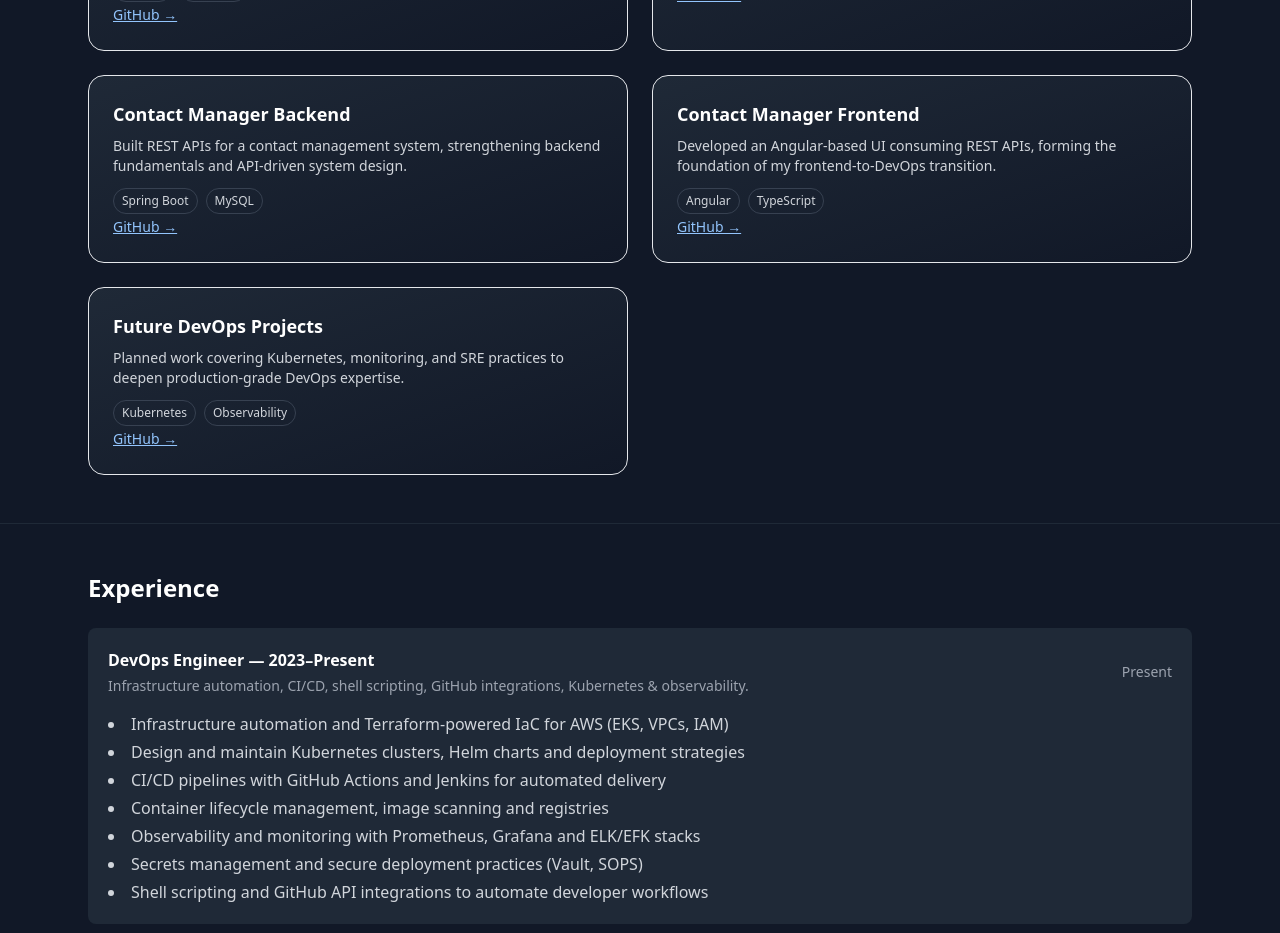
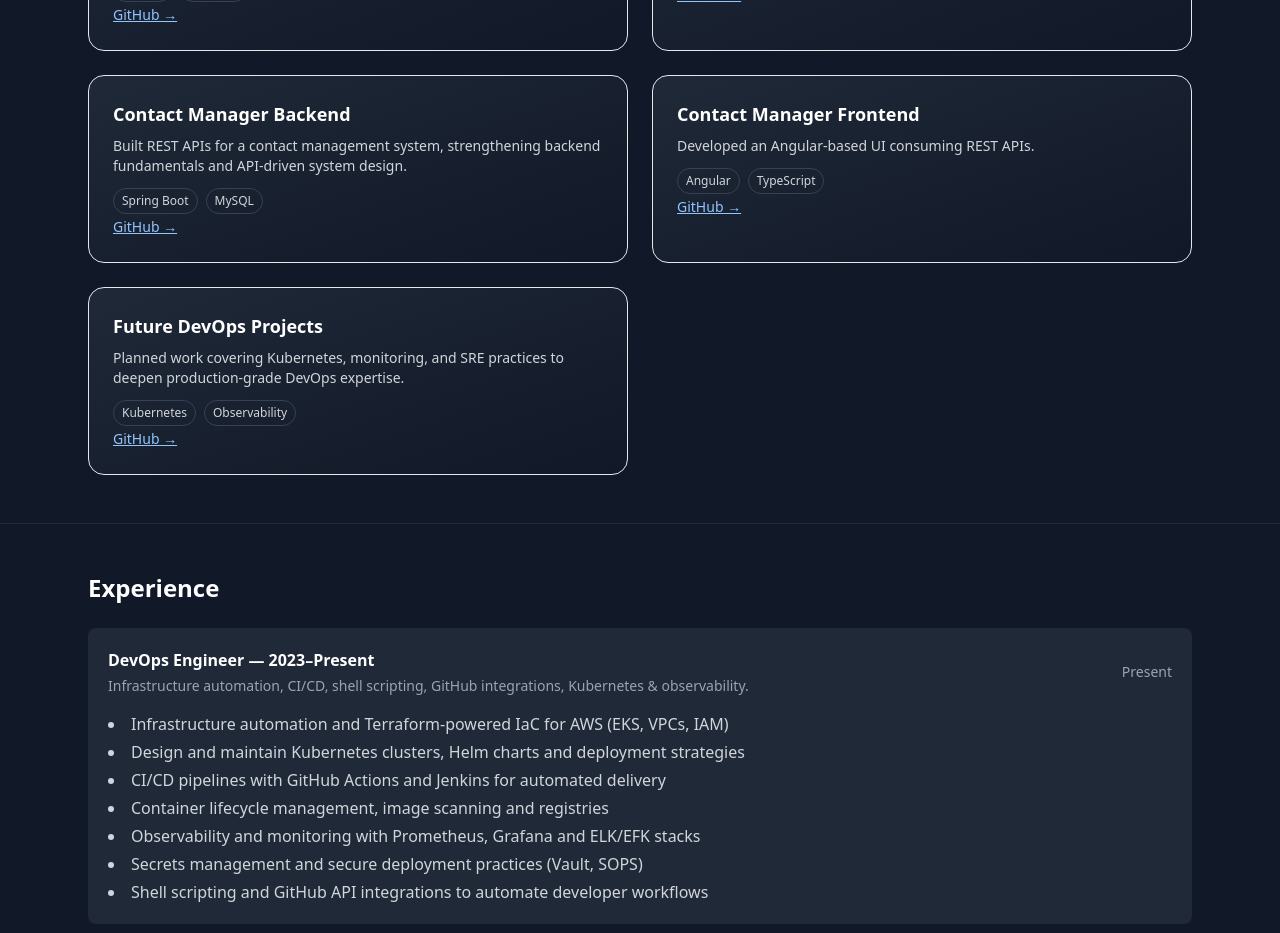
Before and after one commit to VEER0402/veerendra-portfolio, a React (Create React App) app: page / in a window 1280 px wide. Shown: the part 3440-4373 px from the top of the page. Built offline with nearby package versions, Linux system fonts and the light colour scheme.

Commit message:
some changes

```diff
--- a/src/veerendra_dwivedi_portfolio.jsx
+++ b/src/veerendra_dwivedi_portfolio.jsx
@@ -264,7 +264,7 @@ export default function VeerendraPortfolio() {
     title: "Contact Manager Frontend",
     category: "frontend",
     impact:
-      "Developed an Angular-based UI consuming REST APIs, forming the foundation of my frontend-to-DevOps transition.",
+      "Developed an Angular-based UI consuming REST APIs.",
     tech: ["Angular", "TypeScript"],
     link: "https://github.com/VEER0402/Contact-Manager-frontend"
   },
```
